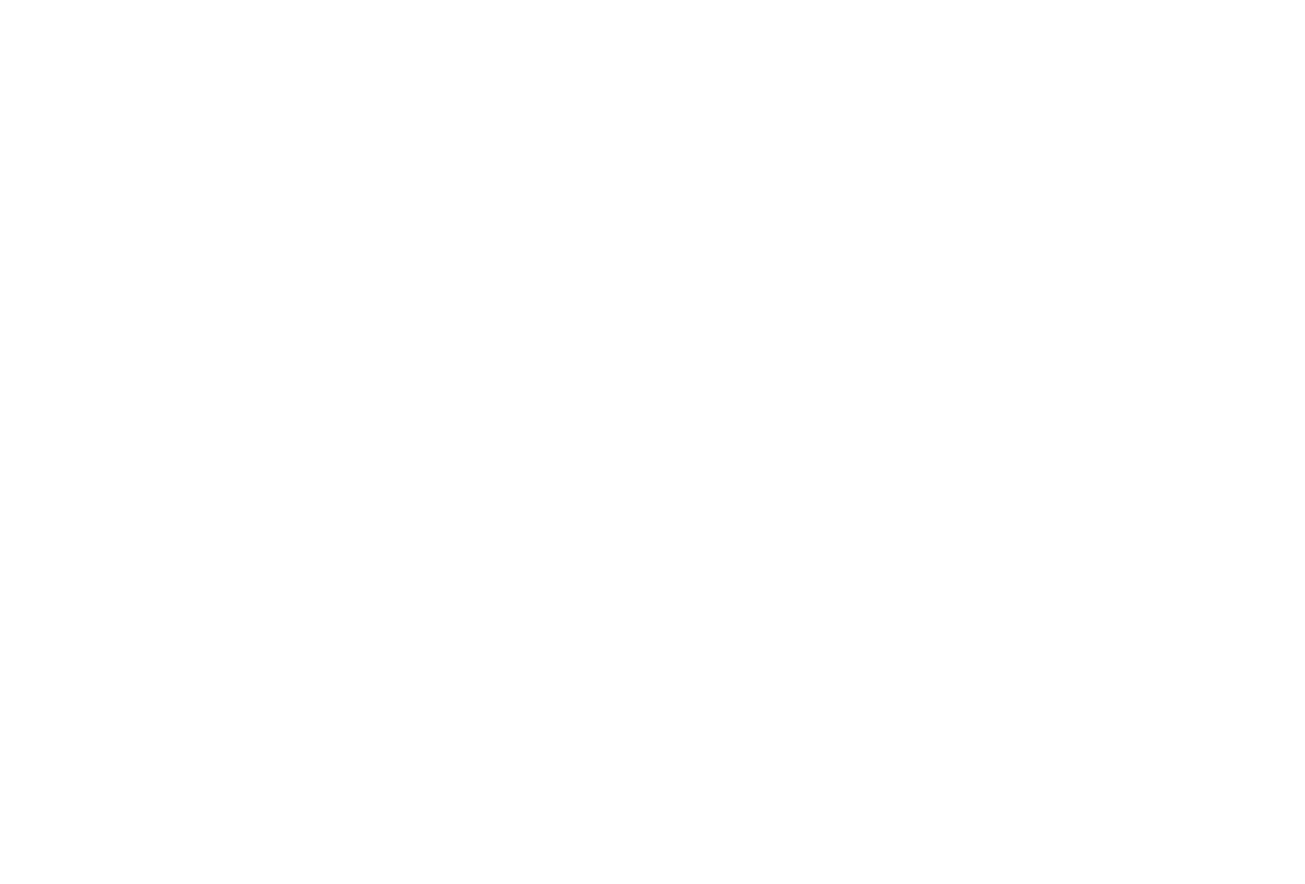
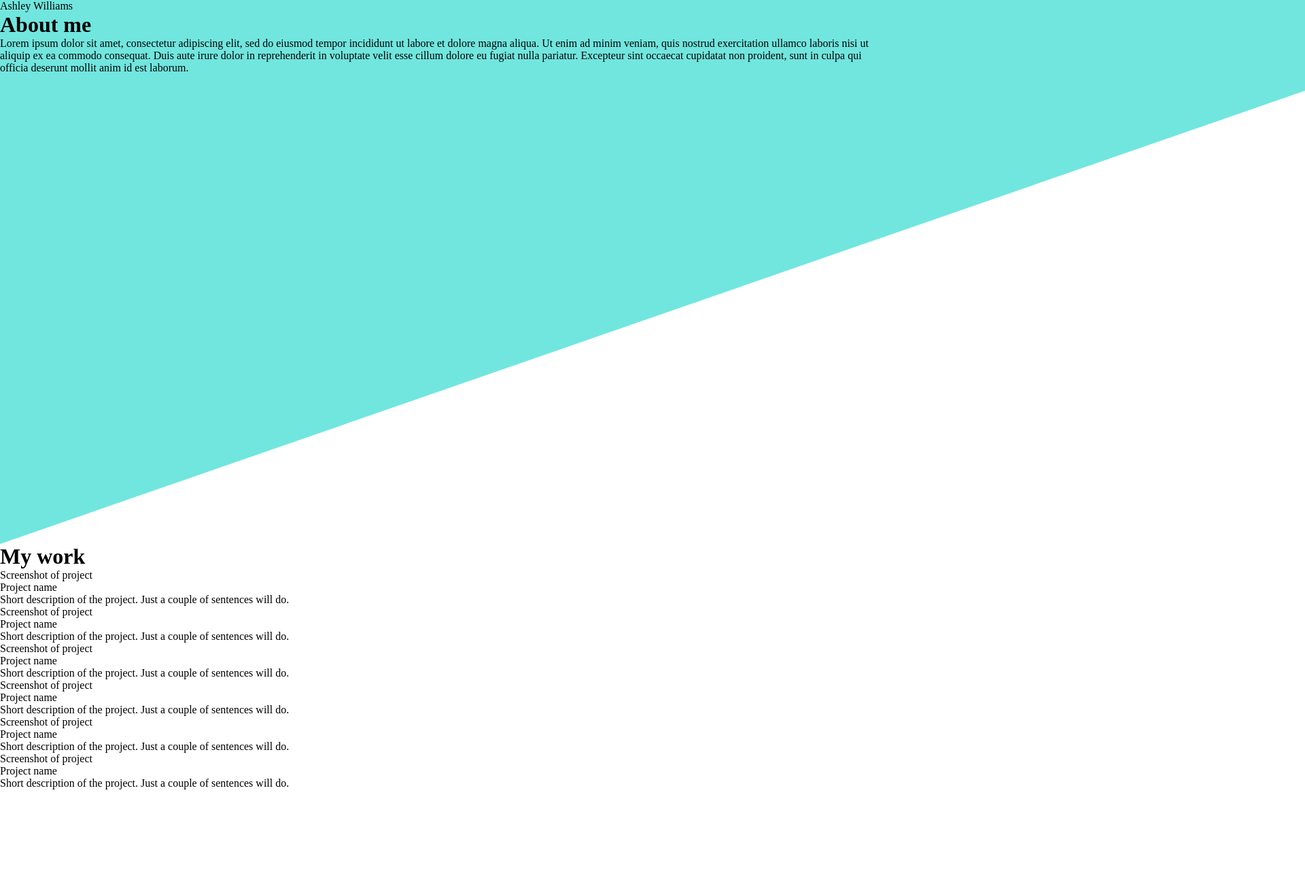
Before and after one commit to chavimiller/responsive-homepage, a plain HTML site: page index.html in a window 1280 px wide. Shown: the top 1300 px of the page at 68% size, 1920 px wide, since content can reach past the window. Before the commit the page ends 800 px from the top, so only its background shows below. Drawn offline with Linux system fonts and the light colour scheme.

Commit message:
Create html structure and class names

```diff
--- a/index.html
+++ b/index.html
@@ -6,5 +6,135 @@
     <title>Document</title>
     <link rel="stylesheet" href="style.css" />
   </head>
-  <body></body>
+  <body>
+    <div class="about-container section">
+      <div>Ashley Williams</div>
+      <picture></picture>
+      <div class="about-frame">
+        <h1>About me</h1>
+        <p>
+          Lorem ipsum dolor sit amet, consectetur adipiscing elit, sed do
+          eiusmod tempor incididunt ut labore et dolore magna aliqua. Ut enim ad
+          minim veniam, quis nostrud exercitation ullamco laboris nisi ut
+          aliquip ex ea commodo consequat. Duis aute irure dolor in
+          reprehenderit in voluptate velit esse cillum dolore eu fugiat nulla
+          pariatur. Excepteur sint occaecat cupidatat non proident, sunt in
+          culpa qui officia deserunt mollit anim id est laborum.
+        </p>
+        <div class="social-links">
+          <div class="github-icon"></div>
+          <div class="linkedin-icon"></div>
+          <div class="twitter-icon"></div>
+        </div>
+      </div>
+      <div class="blue-bg"></div>
+    </div>
+    <div class="works-container section">
+      <h1>My work</h1>
+      <div class="grid-container">
+        <div class="card-container">
+          <div class="screenshot">
+            <div>Screenshot of project</div>
+          </div>
+          <div class="title-container">
+            <div>Project name</div>
+            <div class="project-links"></div>
+          </div>
+          <div>
+            Short description of the project. Just a couple of sentences will
+            do.
+          </div>
+        </div>
+        <div class="card-container">
+          <div class="screenshot">
+            <div>Screenshot of project</div>
+          </div>
+          <div class="title-container">
+            <div>Project name</div>
+            <div class="project-links"></div>
+          </div>
+          <div>
+            Short description of the project. Just a couple of sentences will
+            do.
+          </div>
+        </div>
+        <div class="card-container">
+          <div class="screenshot">
+            <div>Screenshot of project</div>
+          </div>
+          <div class="title-container">
+            <div>Project name</div>
+            <div class="project-links"></div>
+          </div>
+          <div>
+            Short description of the project. Just a couple of sentences will
+            do.
+          </div>
+        </div>
+        <div class="card-container">
+          <div class="screenshot">
+            <div>Screenshot of project</div>
+          </div>
+          <div class="title-container">
+            <div>Project name</div>
+            <div class="project-links"></div>
+          </div>
+          <div>
+            Short description of the project. Just a couple of sentences will
+            do.
+          </div>
+        </div>
+        <div class="card-container">
+          <div class="screenshot">
+            <div>Screenshot of project</div>
+          </div>
+          <div class="title-container">
+            <div>Project name</div>
+            <div class="project-links"></div>
+          </div>
+          <div>
+            Short description of the project. Just a couple of sentences will
+            do.
+          </div>
+        </div>
+        <div class="card-container">
+          <div class="screenshot">
+            <div>Screenshot of project</div>
+          </div>
+          <div class="title-container">
+            <div>Project name</div>
+            <div class="project-links"></div>
+          </div>
+          <div>
+            Short description of the project. Just a couple of sentences will
+            do.
+          </div>
+        </div>
+      </div>
+    </div>
+    <div class="contact-container section">
+      <div class="left-side">
+        <h1>Contact me</h1>
+        <div>
+          Please get in touch if you think our work could be mutually
+          beneficial!
+        </div>
+        <div>1234 Random Road</div>
+        <div>Random Town, California 12345</div>
+        <div class="phone-section">
+          <div class="phone-icon"></div>
+          <div>555-555-5555</div>
+        </div>
+        <div class="email-section">
+          <div class="email-icon"></div>
+          <div>person@gmail.com</div>
+        </div>
+        <div class="social-links">
+          <div class="github-icon"></div>
+          <div class="linkedin-icon"></div>
+          <div class="twitter-icon"></div>
+        </div>
+      </div>
+    </div>
+  </body>
 </html>
--- a/style.css
+++ b/style.css
@@ -0,0 +1,41 @@
+* {
+    margin: 0;
+    padding: 0;
+}
+
+.section {
+    width: 100%;
+    min-height: 100vh;
+}
+
+.about-container {
+
+}
+
+.blue-bg {
+    position: absolute;
+    top: 0;
+    left: 0;
+    width: 180%;
+    height: 100%;
+    background: rgb(113, 230, 222);
+    clip-path: polygon(0 0, 100% 0, 0 100%);
+    z-index: -1;
+    filter: drop-shadow(10px 6px -6px black);
+}
+
+.works-container {
+
+}
+
+.contact-container {
+
+}
+
+@media (max-width: 768px) {
+
+}
+
+@media (max-width: 500px) {
+
+}
```
